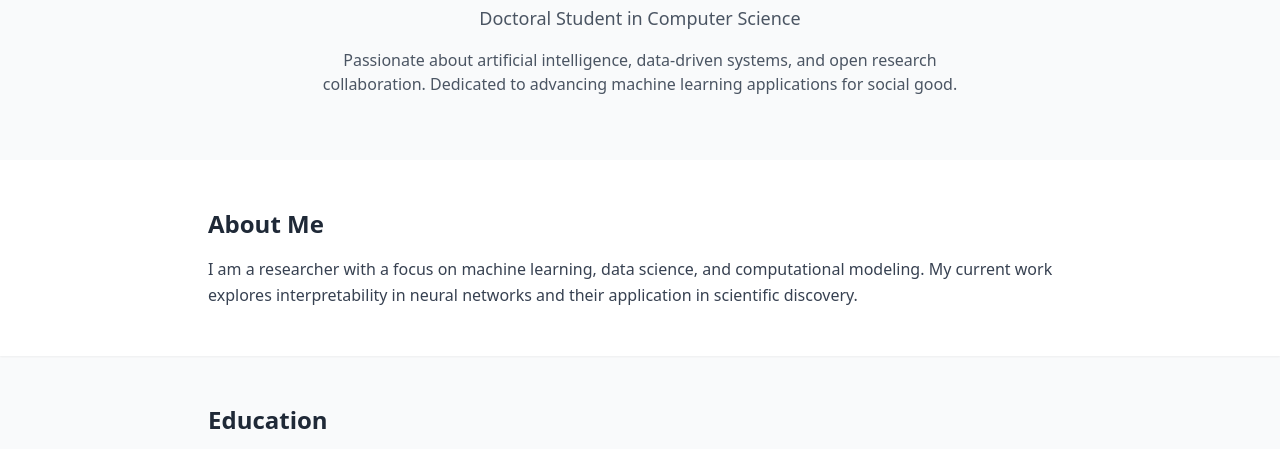
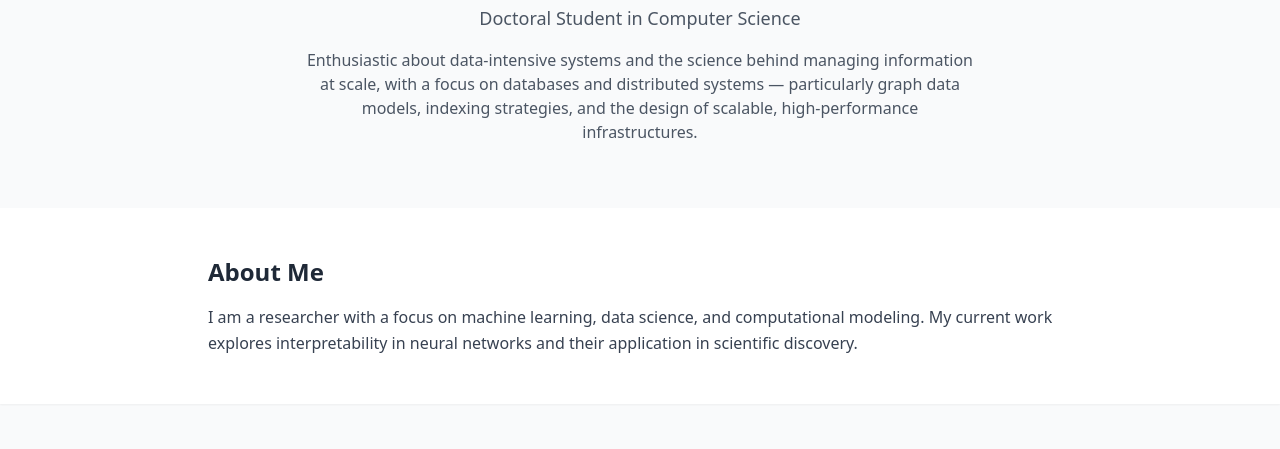
Before and after one commit to evangelisilva/evangelisilva.github.io, a plain HTML site: page index.html in a window 1280 px wide. Shown: the part 308-757 px from the top of the page. Drawn offline with nearby package versions, Linux system fonts and the light colour scheme.

Commit message:
Update Introduction

```diff
--- a/index.html
+++ b/index.html
@@ -29,7 +29,7 @@
     <h2 class="text-3xl font-semibold mb-2">Evangeli Silvae</h2>
     <p class="text-lg text-gray-600 mb-4">Doctoral Student in Computer Science</p>
     <p class="max-w-2xl mx-auto text-gray-600">
-      Passionate about artificial intelligence, data-driven systems, and open research collaboration. Dedicated to advancing machine learning applications for social good.
+      Enthusiastic about data-intensive systems and the science behind managing information at scale, with a focus on databases and distributed systems — particularly graph data models, indexing strategies, and the design of scalable, high-performance infrastructures.
     </p>
   </section>
 
```
